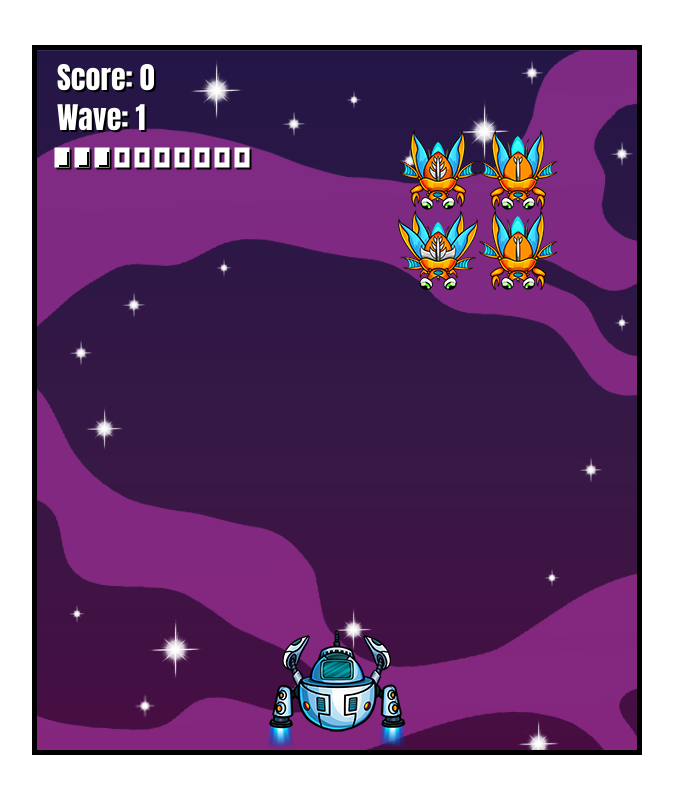
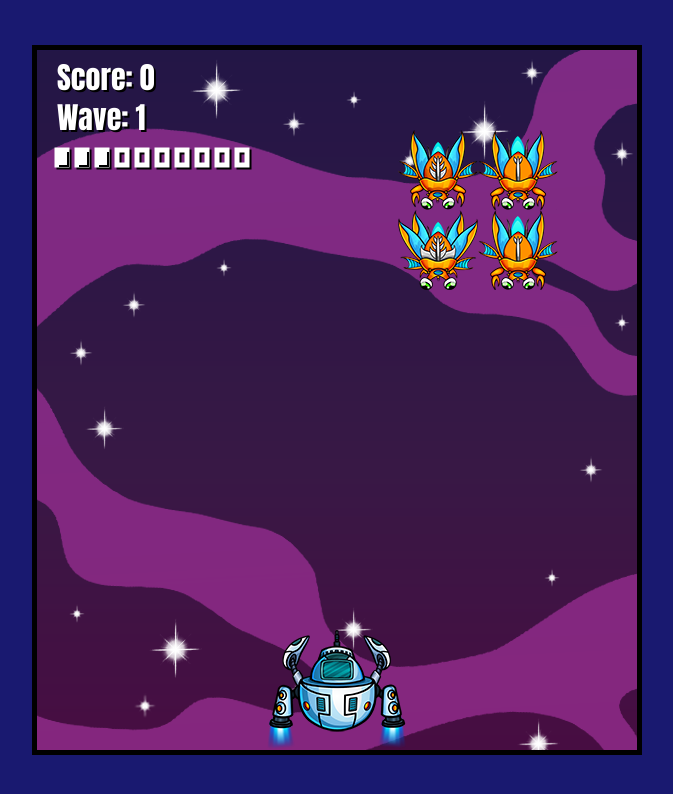
Before and after one commit to Mogrima/Space-Invaders, a plain HTML site: page index.html in a window 1280 px wide. Shown: the whole page, without its empty margins (303-976 px from the left). Drawn offline with Linux system fonts and the light colour scheme.

Commit message:
add background color

```diff
--- a/Style/style.css
+++ b/Style/style.css
@@ -1,3 +1,7 @@
+html {
+    background-color: #191970;
+}
+
 #canvas {
     border: 5px solid black;
     position: absolute;
```
